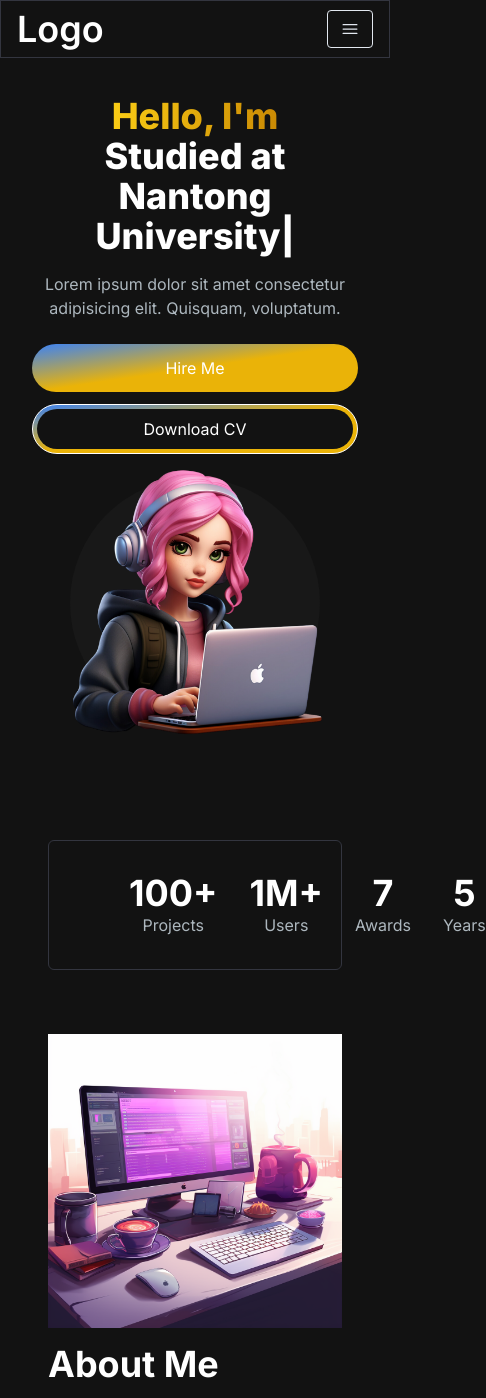
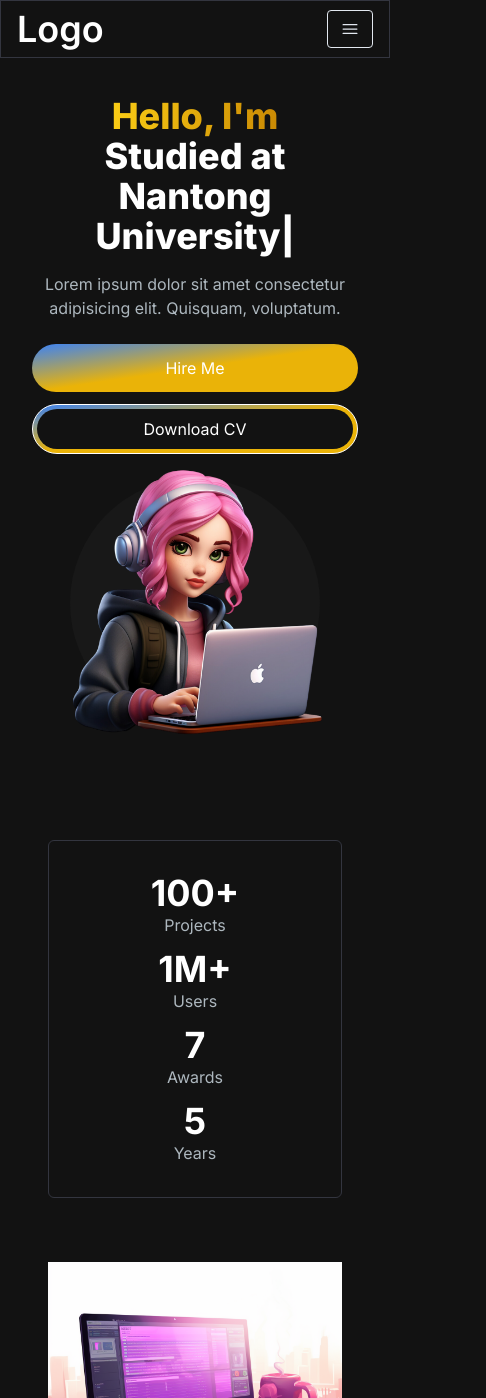
Before and after one commit to Yellowweii/Next-Website, a Next.js app: page / in a window 390 px wide. Shown: the top 1398 px of the page, 486 px wide, since content can reach past the window. Built offline with nearby package versions, Linux system fonts and the light colour scheme.

Commit message:
improve some place

```diff
--- a/components/AchievementsSection/index.tsx
+++ b/components/AchievementsSection/index.tsx
@@ -24,7 +24,7 @@ const achievementsList = [
 const AchievementsSection = () => {
   return (
     <div className="py-8 px-4 xl:gap-16 sm:py-16 xl:px-8">
-      <div className="border-[#33353f] border rounded-md py-8 px-16 flex flex-row items-center justify-between">
+      <div className="border-[#33353f] border rounded-md py-8 px-16 flex flex-wrap sm:flex-row items-center sm:justify-between justify-center gap-3">
         {achievementsList.map((achievement, index) => {
           return (
             <div key={index} className="flex flex-col items-center justify-center mx-4">
```
